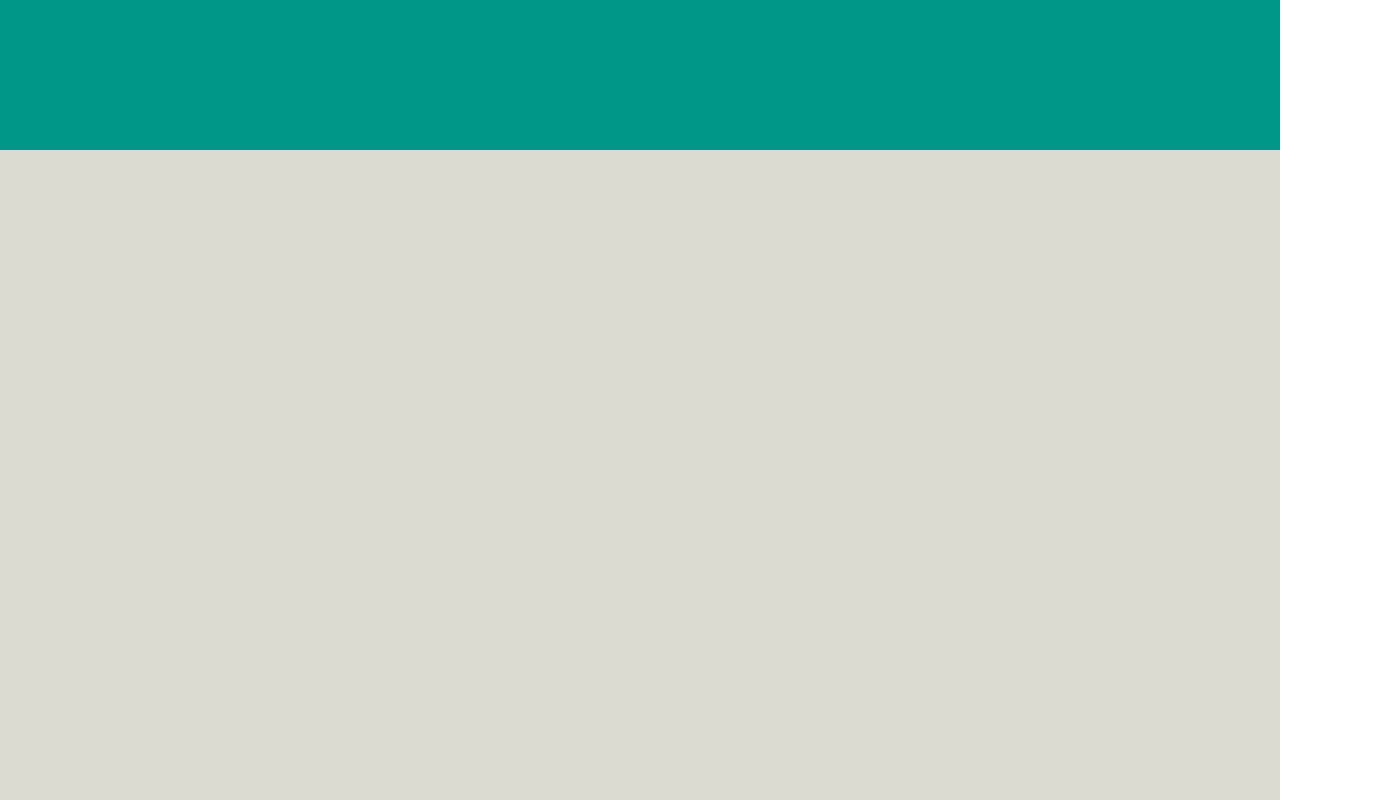
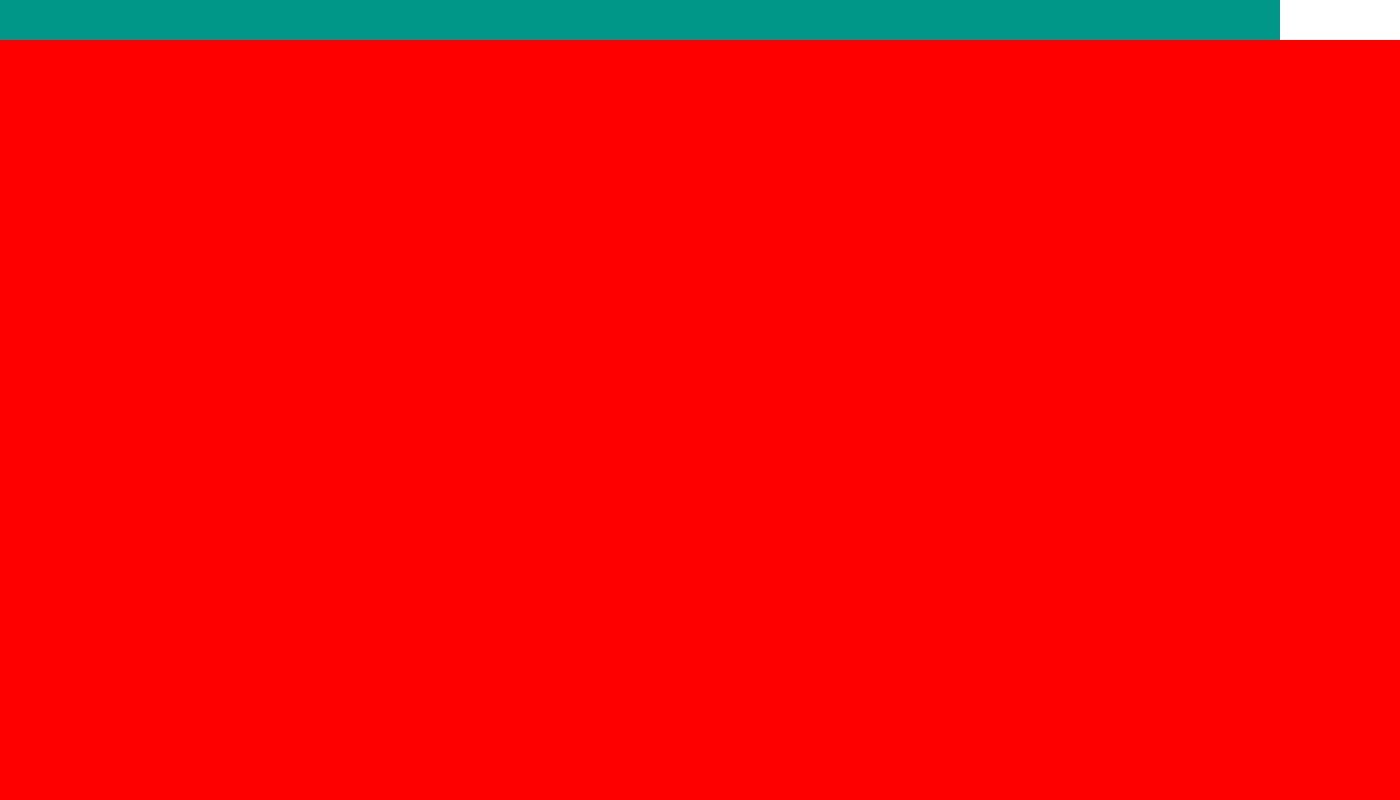
Before and after one commit to dariolaseta/vue-boolzapp, a plain HTML site: page index.html in a window 1280 px wide. Shown: the top 800 px of the page, 1400 px wide, since content can reach past the window. Drawn offline with nearby package versions, Linux system fonts and the light colour scheme.

Commit message:
created layout

```diff
--- a/css/style.css
+++ b/css/style.css
@@ -6,14 +6,25 @@
 
 main{
     height: 1000px;
+    width: 100%;
+    position: absolute;
     background-color: #dbdbd2;
 }
 
 div.green-bar{
-    height: 150px;
+    position: absolute;
+    height: 15vh;
+    width: 100%;
     background-color: #009688;
+    top: 0;
 }
 
 div.container{
-
+    height: 900px;
+    width: 1400px;
+    background-color: red;
+    z-index: 3;
+    position: relative;
+    top: 5vh;
+    margin: 0 auto;
 }
```
Also changed, not shown: index.html (+1 -3 lines).
